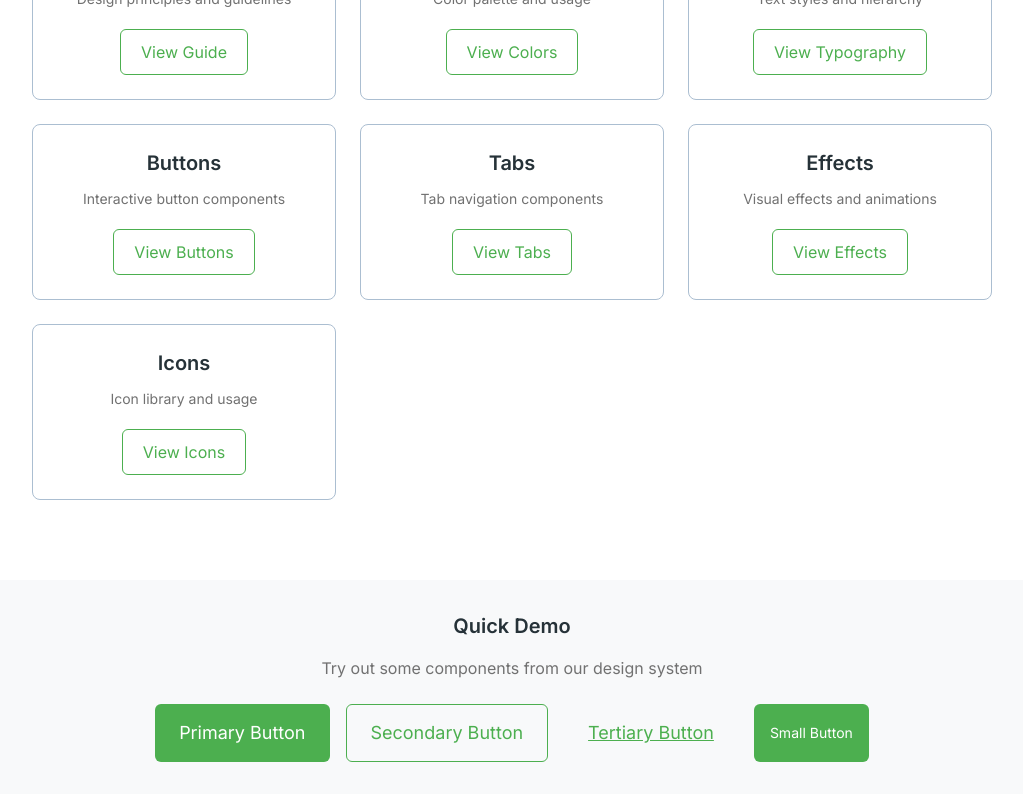
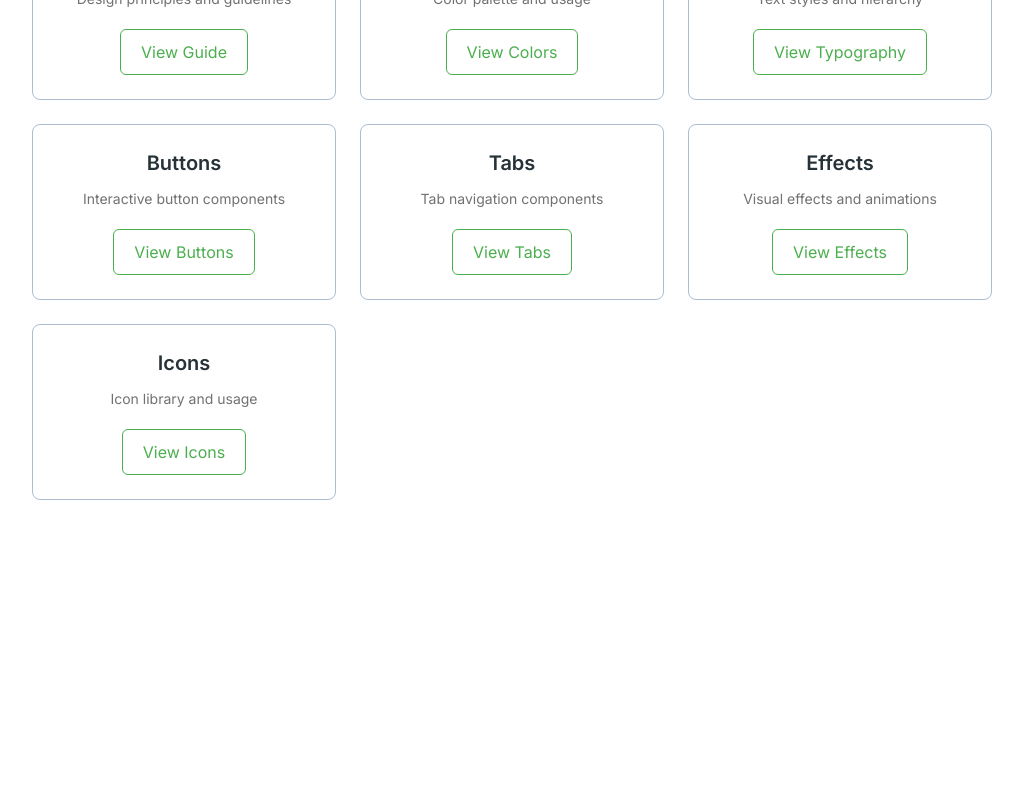
Before and after one commit to DejanStDM/minimal-landing-page-builder-io, a Next.js app: page /design-system in a window 1280 px wide. Shown: the part 456-1256 px from the top of the page, without its empty margins (128-1151 px from the left). After the commit the page ends 1016 px from the top, so only its background shows below. Built offline with nearby package versions, Linux system fonts and the light colour scheme.

Commit message:
Remove Quick Demo section from design system page
cgen-7e7b6e64bbc344d5b4e5bb5dc45478c5

```diff
--- a/app/design-system/page.tsx
+++ b/app/design-system/page.tsx
@@ -78,42 +78,6 @@ export default function DesignSistemHome() {
           </div>
         ))}
       </div>
-
-      {/* Quick Demo Section */}
-      <div
-        style={{
-          marginTop: "80px",
-          padding: "32px",
-          backgroundColor: "#f8f9fa",
-          borderRadius: "12px",
-          textAlign: "center",
-        }}
-      >
-        <h3 className="headline-4" style={{ marginBottom: "16px" }}>
-          Quick Demo
-        </h3>
-        <p
-          className="body-2-regular"
-          style={{ marginBottom: "24px", color: "var(--Neutral-Grey)" }}
-        >
-          Try out some components from our design system
-        </p>
-        <div
-          style={{
-            display: "flex",
-            gap: "16px",
-            justifyContent: "center",
-            flexWrap: "wrap",
-          }}
-        >
-          <Button type="primary">Primary Button</Button>
-          <Button type="secondary">Secondary Button</Button>
-          <Button type="tertiary">Tertiary Button</Button>
-          <Button type="primary" size="small">
-            Small Button
-          </Button>
-        </div>
-      </div>
     </div>
   );
 }
```
